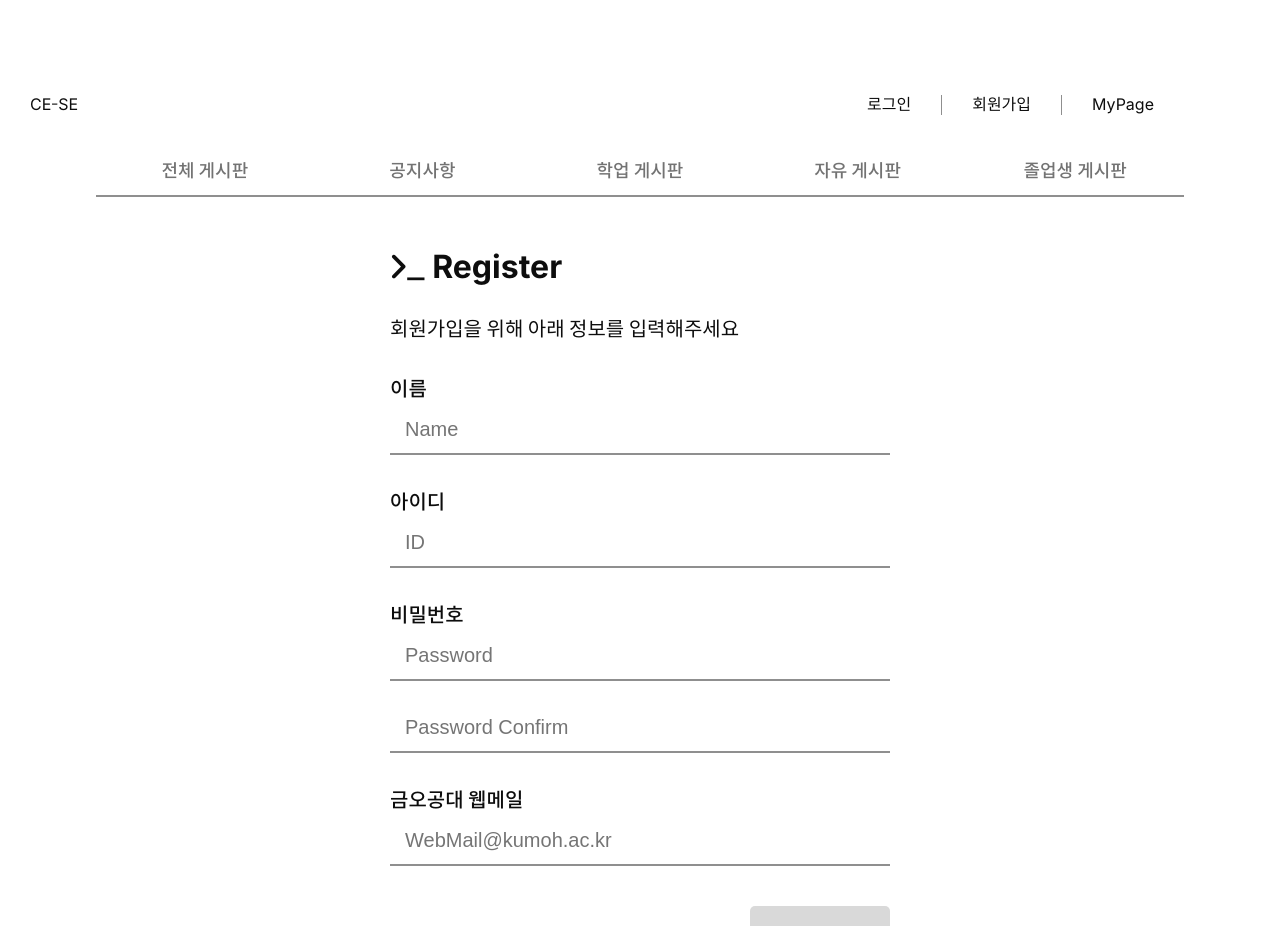
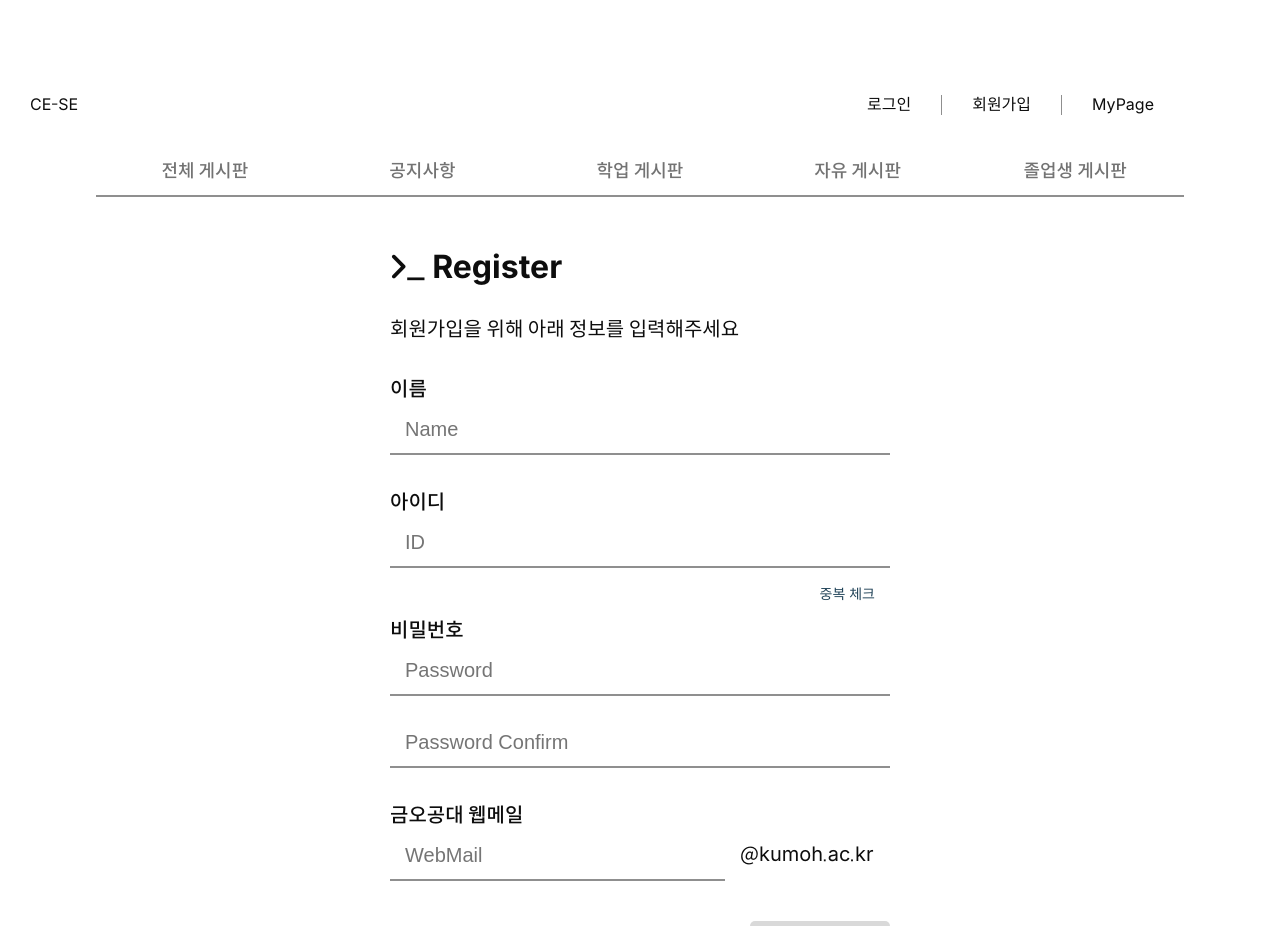
Before and after one commit to jkc-mycode/KIT-CE-CS-Frontend, a React (Create React App) app: page /signup in a window 1280 px wide. Shown: the top 926 px of the page. Built offline with nearby package versions, Linux system fonts and the light colour scheme.

Commit message:
22.07.13 register 페이지 디자인 수정

```diff
--- a/src/Components/Register.css
+++ b/src/Components/Register.css
@@ -50,6 +50,38 @@
     width: 100%;
 }
 
+.email_input_row {
+    box-sizing: border-box;
+    margin-top: 22px;
+    height: 50px;
+    padding: 13px 15px;
+    border-bottom: 2px solid rgba(115, 115, 115, 0.8);
+
+    width: 335px;
+}
+
+.email_msg {
+    margin-top: -25px;
+    margin-left: 335px;
+
+    font-size: 20px;
+}
+
+.idcheck_button {
+    margin-top : 15px;
+    padding: 0px;
+    border: 0px;
+
+    position: absolute;
+    right: 15px;
+
+    font-size: 14px;
+    text-align: right;
+
+    color: #224459;
+    background: none;
+}
+
 .register_button {
     margin-top: 40px;
     border: 0px;
@@ -66,4 +98,5 @@
 
 .button_container{
     position: relative;
+    padding-bottom: 15px;
 }
--- a/src/Components/Register.js
+++ b/src/Components/Register.js
@@ -43,6 +43,9 @@ function RegisterPage(){
                 <div className="input_row">
                     <input type="text" name="id" value={id} placeholder="ID" className="reg_id_input" onChange={onIdHandler} /><br/>
                 </div>
+                <div className="button_container">
+                    <button className="idcheck_button">중복 체크</button>
+                </div>
                 <div className="input_msg">비밀번호</div>
                 <div className="input_row">
                     <input type="password" name="password" value={password} placeholder="Password" className="reg_pw_input" onChange={onPasswordHandler} /><br/>
@@ -51,8 +54,9 @@ function RegisterPage(){
                     <input type="password" name="confirmPassword" value={confirmPassword} placeholder="Password Confirm" className="confirm_pw_input" onChange={onConfirmPasswordHandler} /><br/>
                 </div>
                 <div className="input_msg">금오공대 웹메일</div>
-                <div className="input_row">
-                    <input type="email" name="webmail" value={webmail} placeholder="WebMail@kumoh.ac.kr" className="webmail_input" onChange={onMailHandler} /><br/>
+                <div className="email_input_row">
+                    <input type="email" name="webmail" value={webmail} placeholder="WebMail" className="webmail_input" onChange={onMailHandler} />
+                    <div className="email_msg">@kumoh.ac.kr</div>
                 </div>
                 <div className="button_container">
                     <button type="submit" className="register_button" onSubmit={onSubmit} >register</button>
```
